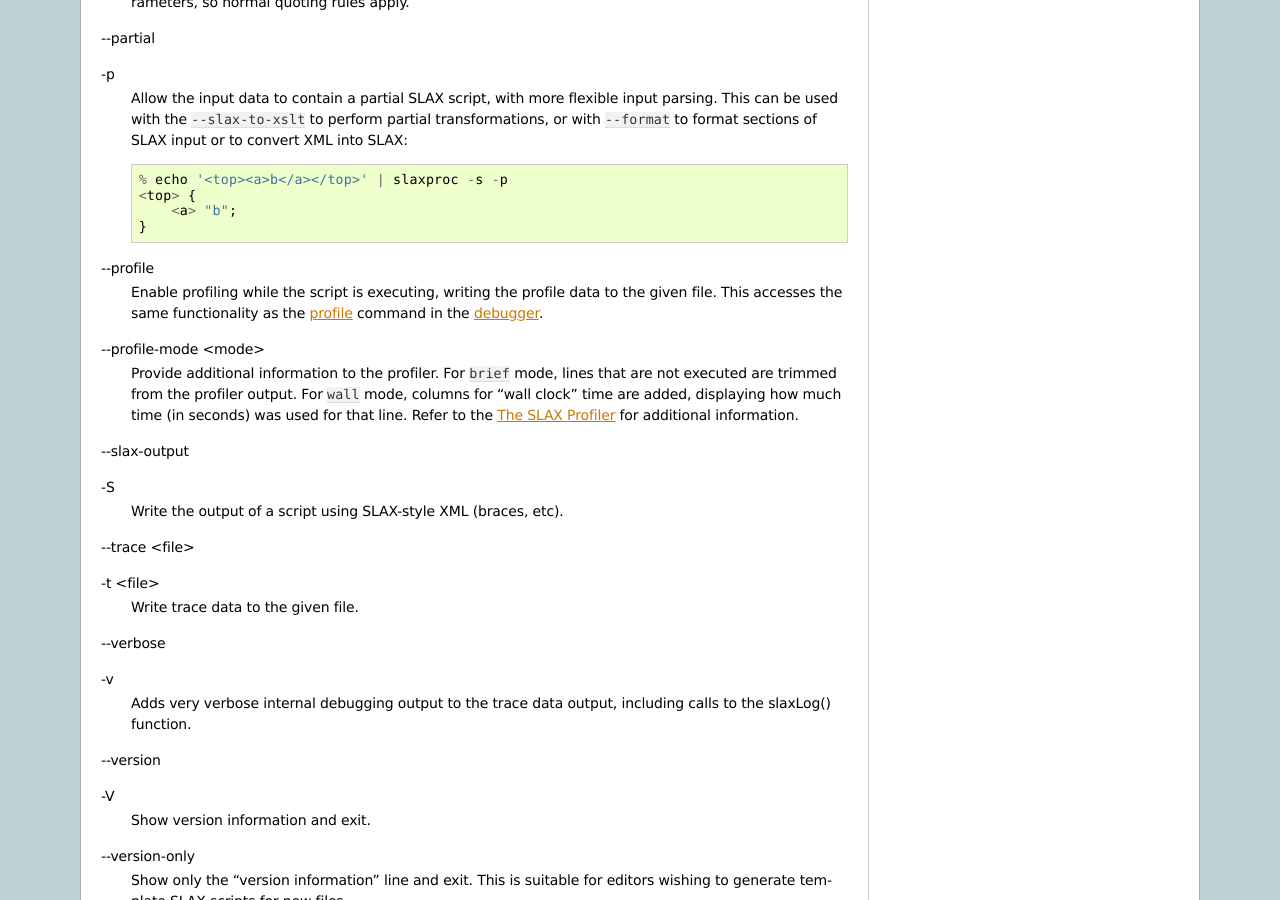
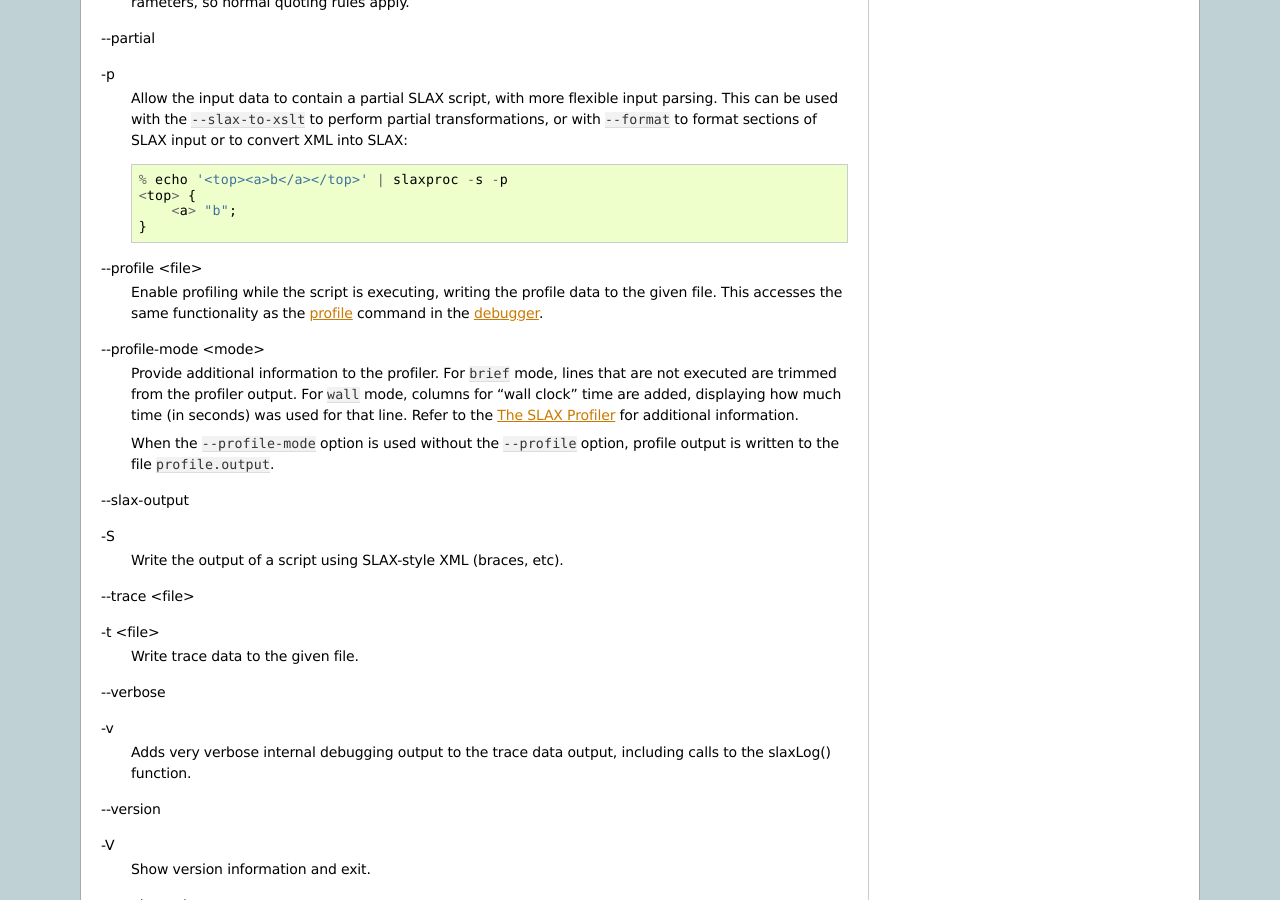
Before and after one commit to Juniper/libslax, a Sphinx documentation site: the page built from doc/distribution.rst, in a window 1280 px wide and 900 px high, scrolled down 8268 px. Built offline with Sphinx 7.4.7, drawn with Linux system fonts in a browser that asks for light colours.

Commit message:
clarify behavior of "--profile-mode"

```diff
--- a/doc/distribution.rst
+++ b/doc/distribution.rst
@@ -563,7 +563,7 @@ Behavioral Options
 
 .. _profile:
 
-.. option:: --profile
+.. option:: --profile <file>
 
   Enable profiling while the script is executing, writing the profile
   data to the given file.  This accesses the same functionality as the
@@ -578,6 +578,9 @@ Behavioral Options
   For `wall` mode, columns for "wall clock" time are added, displaying
   how much time (in seconds) was used for that line.  Refer to the
   :ref:`profiler` for additional information.
+
+  When the `--profile-mode` option is used without the `--profile`
+  option, profile output is written to the file `profile.output`.
 
 .. option:: --slax-output
 .. option:: -S
```
